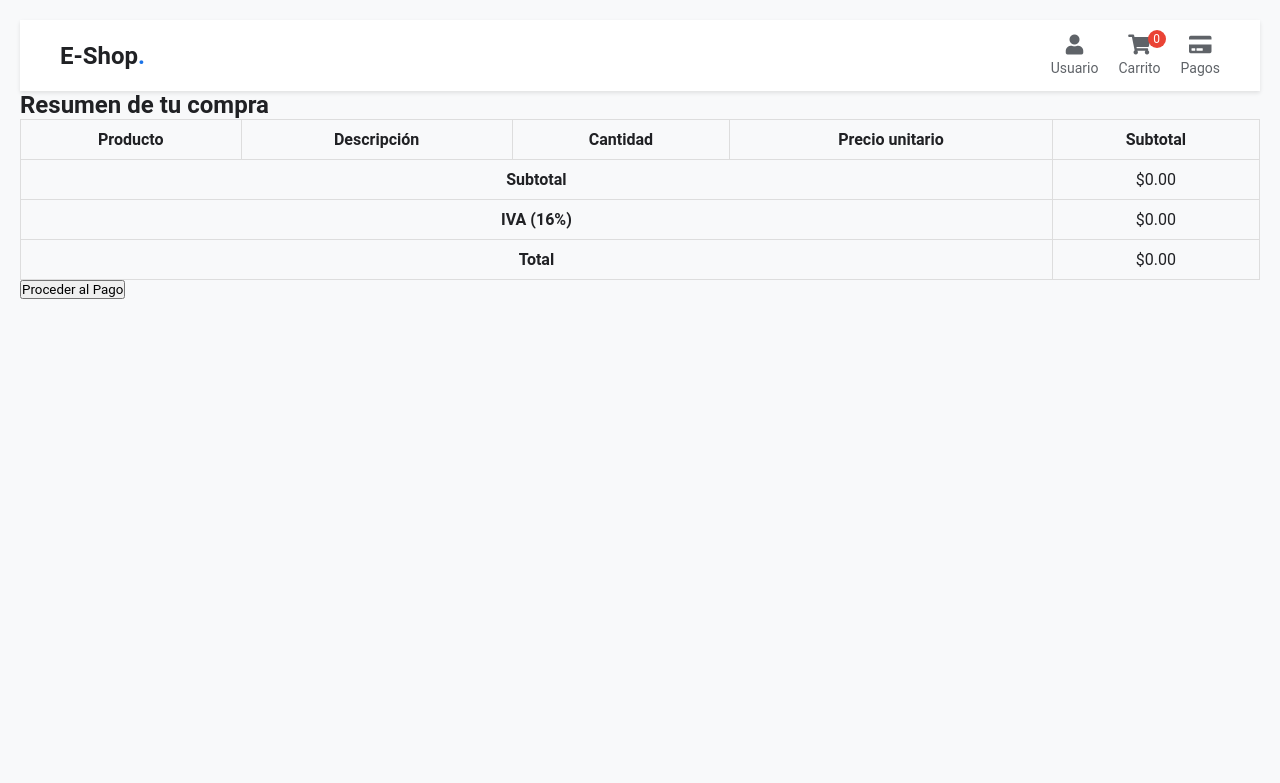
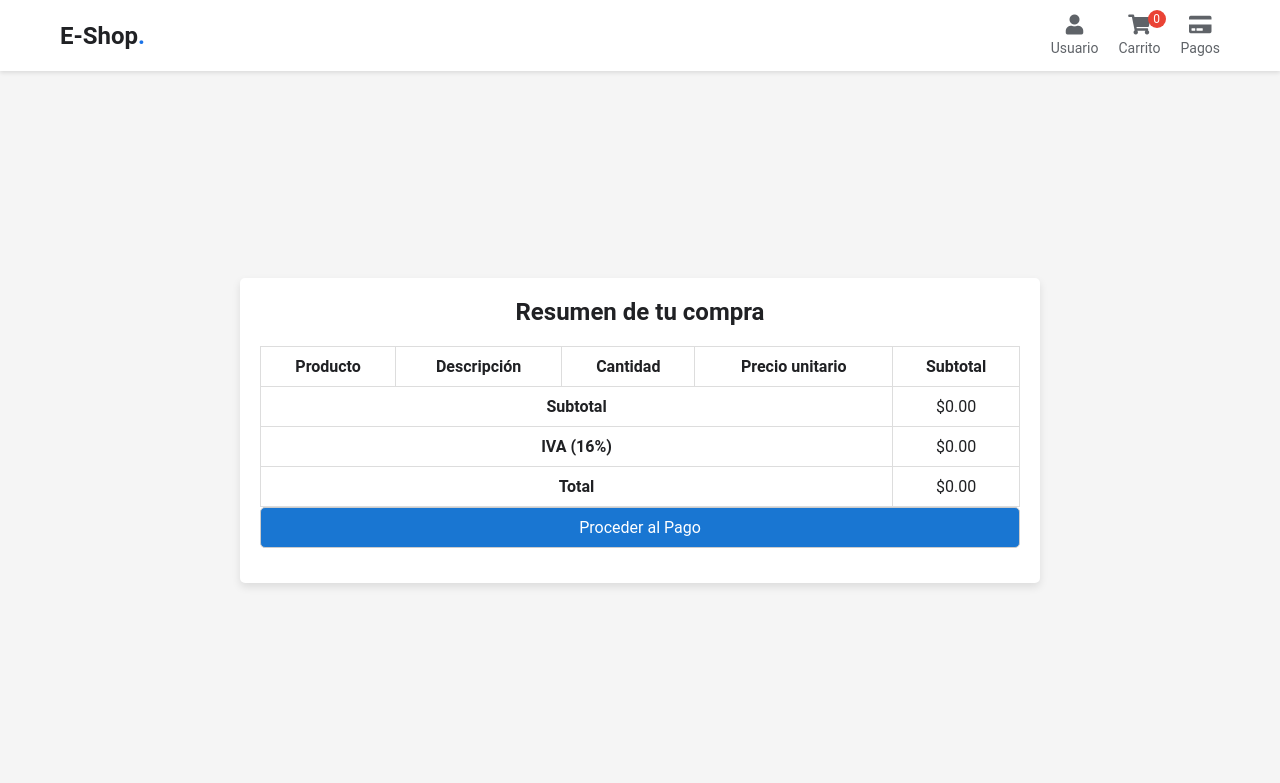
Before and after one commit to F3rnandoVil/BigBangIntegration, a plain HTML site: page pagos/pagoVista.html in a window 1280 px wide. Drawn offline with Linux system fonts and the light colour scheme.

Commit message:
Corrected some errors

```diff
--- a/carrito.css
+++ b/carrito.css
@@ -4,6 +4,9 @@ body {
     background-color: #f4f4f4;
     margin: 0;
     padding: 0;
+}
+header {
+    width: 100%;
 }
 .container {
     width: 80%;
--- /dev/null
+++ b/pagos/pagoTarjeta.css
@@ -0,0 +1,64 @@
+body {
+    font-family: Arial, sans-serif;
+    height: 100vh;
+    margin: 0;
+    background-color: #f5f5f5;
+    display: flex;
+    flex-direction: column;
+}
+
+header {
+    width: 100%;
+}
+
+.main-content {
+    flex: 1;
+    display: flex;
+    justify-content: center;
+    align-items: center;
+}
+
+.container {
+    max-width: 400px;
+    width: 100%;
+    background: white;
+    padding: 20px;
+    box-shadow: 0 4px 8px rgba(0,0,0,0.1);
+    border-radius: 5px;
+    margin-top: 20px; /* Añadir margen superior para separar del encabezado */
+}
+
+h2 {
+    text-align: center;
+    margin-bottom: 20px;
+}
+
+label {
+    display: block;
+    margin: 10px 0 5px;
+}
+
+input[type="text"], button {
+    width: 100%;
+    padding: 10px;
+    margin-bottom: 15px;
+    border: 1px solid #ccc;
+    border-radius: 5px;
+}
+
+.checkbox-container {
+    display: flex;
+    align-items: center;
+    margin-bottom: 15px;
+}
+
+button {
+    background-color: #1976D2;
+    color: white;
+    font-size: 16px;
+    cursor: pointer;
+}
+
+button:hover {
+    background-color: #1565C0;
+}
--- /dev/null
+++ b/pagos/pagoVista.css
@@ -0,0 +1,72 @@
+body {
+    font-family: Arial, sans-serif;
+    height: 100vh;
+    margin: 0;
+    background-color: #f5f5f5;
+    display: flex;
+    flex-direction: column;
+}
+
+header {
+    width: 100%;
+    background-color: white; /* Asegúrate de que el encabezado tenga un fondo */
+    box-shadow: 0 2px 4px rgba(0,0,0,0.1); /* Añadir sombra para separar visualmente del contenido */
+    position: fixed; /* Fijar el encabezado en la parte superior */
+    top: 0;
+    left: 0;
+    z-index: 1000; /* Asegurar que el encabezado esté por encima del contenido */
+}
+
+.main-content {
+    flex: 1;
+    display: flex;
+    justify-content: center;
+    align-items: center;
+    margin-top: 60px; /* Añadir margen superior para evitar que el contenido se superponga con el encabezado */
+    width: 100%; /* Asegurar que el contenido ocupe todo el ancho disponible */
+}
+
+.container {
+    max-width: 800px; /* Aumentar el ancho máximo del contenedor */
+    width: 100%;
+    background: white;
+    padding: 20px;
+    box-shadow: 0 4px 8px rgba(0,0,0,0.1);
+    border-radius: 5px;
+    margin: 20px; /* Añadir margen para separar del borde de la pantalla */
+}
+
+h2 {
+    text-align: center;
+    margin-bottom: 20px;
+}
+
+label {
+    display: block;
+    margin: 10px 0 5px;
+}
+
+input[type="text"], button {
+    width: 100%;
+    padding: 10px;
+    margin-bottom: 15px;
+    border: 1px solid #ccc;
+    border-radius: 5px;
+}
+
+.checkbox-container {
+    display: flex;
+    align-items: center;
+    margin-bottom: 15px;
+}
+
+button {
+    background-color: #1976D2;
+    color: white;
+    font-size: 16px;
+    cursor: pointer;
+}
+
+button:hover {
+    background-color: #1565C0;
+}
--- a/pagos/pagoVista.html
+++ b/pagos/pagoVista.html
@@ -12,6 +12,7 @@
     </style>
     <link rel="stylesheet" href="https://cdnjs.cloudflare.com/ajax/libs/font-awesome/5.15.4/css/all.min.css">
     <link rel="stylesheet" href="/catalogos/styles.css">
+    <link rel="stylesheet" href="pagoVista.css">
 </head>
 <body>
     <!-- Header with navigation -->
@@ -43,7 +44,8 @@
             </nav>
         </div>
     </header>
-
+    <div class="main-content">
+        <div class="container">
             <h2>Resumen de tu compra</h2>
             <table>
                 <thead>
@@ -71,9 +73,9 @@
                     </tr>
                 </tfoot>
             </table>
-
             <button onclick="confirmarPago()">Proceder al Pago</button>
-
+        </div>
+    </div>
     <script src="pagoVista.js"></script>
 </body>
 </html>
```
Also changed, not shown: pagos/pagoTarjeta.html (+3 -48 lines), users/users.html (+37 -7 lines). Lines whose indentation alone changed are shown as unchanged.
